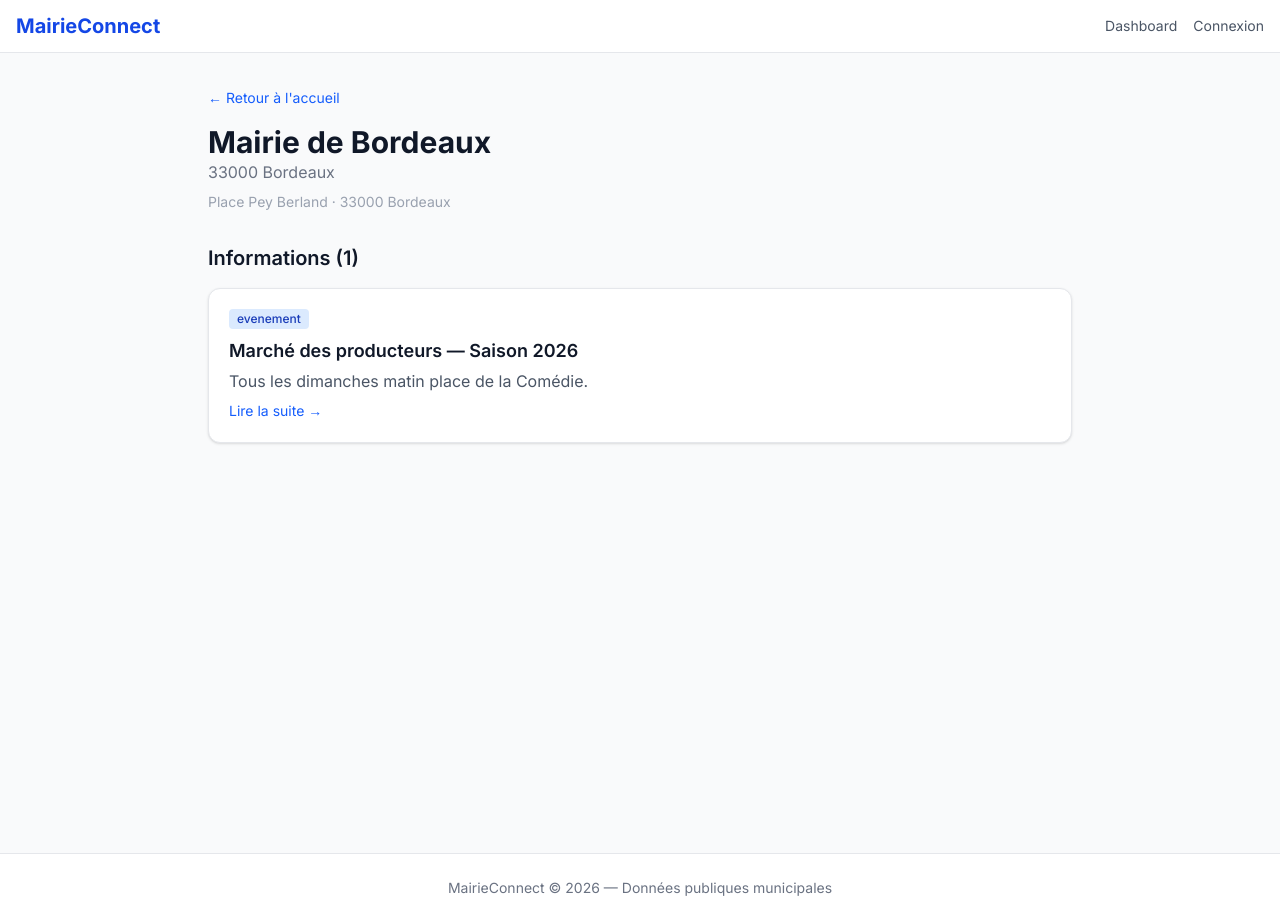
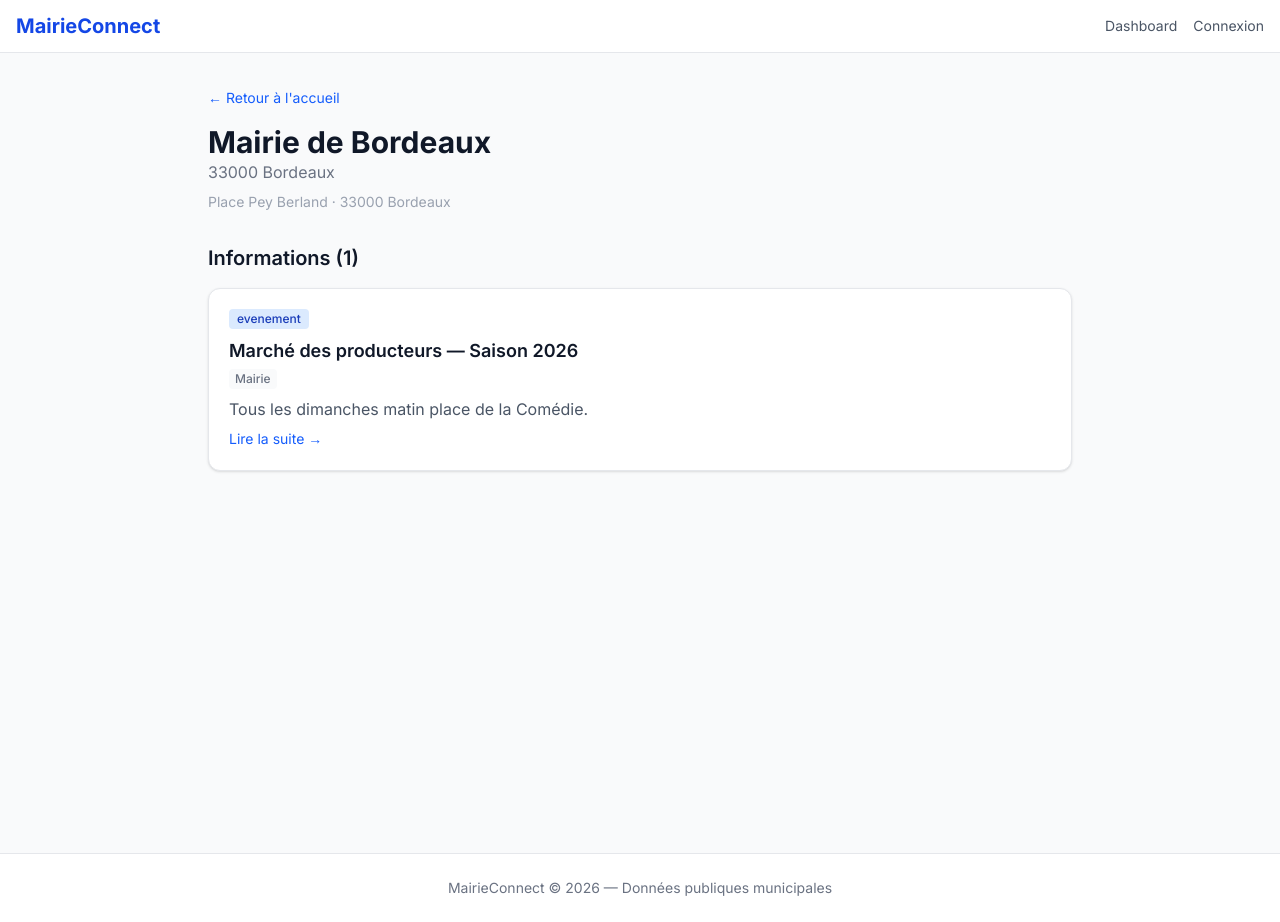
Before and after one commit to Cypriendj4/MairieConnect, a Next.js app: page /commune/mairie-de-bordeaux-33000 in a window 1280 px wide. Built offline with nearby package versions, Linux system fonts and the light colour scheme.

Commit message:
Add source badge to notices

```diff
--- a/src/app/commune/[slug]/[noticeId]/page.tsx
+++ b/src/app/commune/[slug]/[noticeId]/page.tsx
@@ -54,13 +54,20 @@ export default async function NoticeDetailPage({ params }: Props) {
 
         <h1 className="text-2xl font-bold text-gray-900 mb-2">{notice.title}</h1>
 
-        {notice.modifiedAt && (
-          <p className="text-sm text-gray-400 mb-4">
-            Mis à jour le {new Date(notice.modifiedAt).toLocaleDateString('fr-FR', {
+        <div className="flex items-center gap-3 text-sm text-gray-400 mb-4">
+          {notice.modifiedAt && (
+            <span>Mis à jour le {new Date(notice.modifiedAt).toLocaleDateString('fr-FR', {
               day: 'numeric', month: 'long', year: 'numeric',
-            })}
-          </p>
-        )}
+            })}</span>
+          )}
+          <span className={`inline-flex items-center px-1.5 py-0.5 rounded text-xs font-medium ${
+            notice.source === 'panneaupocket_import'
+              ? 'bg-purple-50 text-purple-600'
+              : 'bg-gray-50 text-gray-500'
+          }`}>
+            {notice.source === 'panneaupocket_import' ? 'Importé de PanneauPocket' : 'Source : Mairie'}
+          </span>
+        </div>
 
         <div
           className="prose max-w-none text-gray-700"
--- a/src/app/commune/[slug]/page.tsx
+++ b/src/app/commune/[slug]/page.tsx
@@ -80,11 +80,18 @@ export default async function CommunePage({ params }: Props) {
 
                 <h3 className="text-lg font-semibold text-gray-900 mb-1">{notice.title}</h3>
 
-                {notice.modifiedAt && (
-                  <p className="text-xs text-gray-400 mb-2">
-                    Mis à jour le {new Date(notice.modifiedAt).toLocaleDateString('fr-FR')}
-                  </p>
-                )}
+                <div className="flex items-center gap-3 text-xs text-gray-400 mb-2">
+                  {notice.modifiedAt && (
+                    <span>Mis à jour le {new Date(notice.modifiedAt).toLocaleDateString('fr-FR')}</span>
+                  )}
+                  <span className={`inline-flex items-center px-1.5 py-0.5 rounded text-xs font-medium ${
+                    notice.source === 'panneaupocket_import'
+                      ? 'bg-purple-50 text-purple-600'
+                      : 'bg-gray-50 text-gray-500'
+                  }`}>
+                    {notice.source === 'panneaupocket_import' ? 'PanneauPocket' : 'Mairie'}
+                  </span>
+                </div>
 
                 <div
                   className="prose prose-sm max-w-none text-gray-600 line-clamp-4"
```
